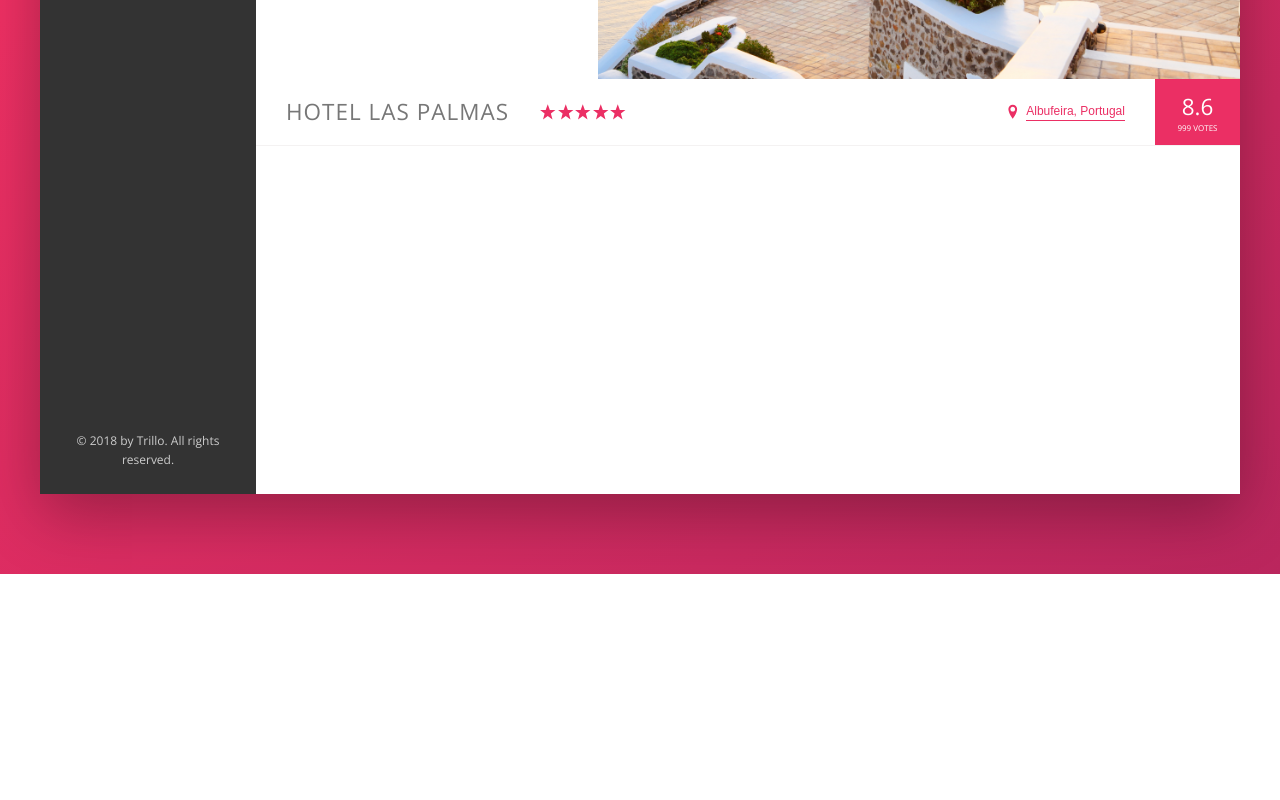
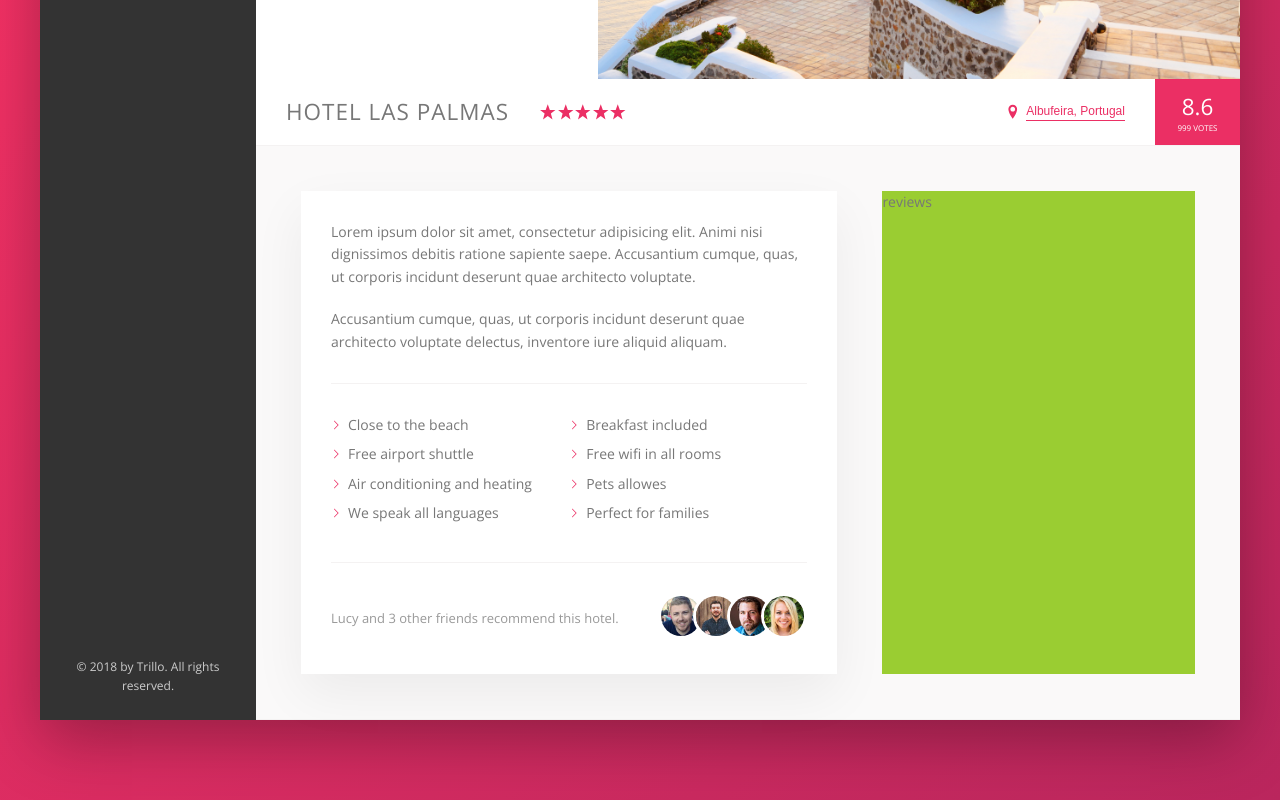
Before and after one commit to ornias9/Trillo---flexbox-project, a website: page index.html in a window 1280 px wide. Shown: the part 456-1256 px from the top of the page. Before the commit the page ends 1030 px from the top, so only its background shows below. Drawn offline with nearby package versions, Linux system fonts and the light colour scheme.

Commit message:
complete description part of detail

```diff
--- a/img/text.txt
+++ b/img/text.txt
@@ -1,6 +1,7 @@
 DESCRIPTION TEXT
 
-Lorem ipsum dolor sit amet, consectetur adipisicing elit. Animi nisi dignissimos debitis ratione sapiente saepe. Accusantium cumque, quas, ut corporis incidunt deserunt quae architecto voluptate.
+Lorem ipsum dolor sit amet, consectetur adipisicing elit. Animi nisi dignissimos debitis ratione sapiente saepe.
+ Accusantium cumque, quas, ut corporis incidunt deserunt quae architecto voluptate.
 
 Accusantium cumque, quas, ut corporis incidunt deserunt quae architecto voluptate delectus, inventore iure aliquid aliquam.
 
--- a/index.html
+++ b/index.html
@@ -135,6 +135,46 @@
                         <div class="overview__rating-count">999 votes</div>
                     </div>
                 </div>
+
+                <div class="detail">
+                    <div class="description">
+                        <p class="paragraph">
+                            Lorem ipsum dolor sit amet, consectetur adipisicing elit. Animi nisi dignissimos
+                             debitis ratione sapiente saepe. Accusantium cumque, quas, ut corporis incidunt
+                             deserunt quae architecto voluptate.
+                        </p>
+                        <p class="paragraph">
+                            Accusantium cumque, quas, ut corporis incidunt deserunt quae architecto voluptate
+                            delectus, inventore iure aliquid aliquam.
+                        </p>
+
+                        <ul class="list">
+                            <li class="list__item">Close to the beach</li>
+                            <li class="list__item">Breakfast included</li>
+                            <li class="list__item">Free airport shuttle</li>
+                            <li class="list__item">Free wifi in all rooms</li>
+                            <li class="list__item">Air conditioning and heating</li>
+                            <li class="list__item">Pets allowes</li>
+                            <li class="list__item">We speak all languages</li>
+                            <li class="list__item">Perfect for families</li>
+                        </ul>
+                        <div class="recommend">
+                            <p class="recommend__count">
+                                Lucy and 3 other friends recommend this hotel.
+                            </p>
+                            <div class="recommend__friendss">
+                                <img src="img/user-3.jpg" alt="friend-3" class="recommend__photo">
+                                <img src="img/user-4.jpg" alt="friend-4" class="recommend__photo">
+                                <img src="img/user-5.jpg" alt="friend-5" class="recommend__photo">
+                                <img src="img/user-6.jpg" alt="friend 6" class="recommend__photo">
+                            </div>
+                        </div>
+                    </div>
+
+                    <div class="user-reviews">
+                        reviews
+                    </div>
+                </div>
             </main>
         </div>
     </div>
--- a/sass/_base.scss
+++ b/sass/_base.scss
@@ -31,6 +31,9 @@ Grey dark 3: #999
     --grey-dark-3: #999;
 
     --shadow-dark: 0 2rem 6rem rgba(0, 0, 0,.3);
+    --shadow-light: 0 2rem 5rem rgba(0, 0, 0, .06);
+    --line: 1px solid var(--grey-light-2);
+
 }
 
 *,
--- a/sass/_components.scss
+++ b/sass/_components.scss
@@ -219,7 +219,7 @@
 .overview {
     display: flex;
     align-items: center;
-    border-bottom: 1px solid var(--grey-light-2);
+    border-bottom: var(--line);
 
 
     &__heading {
@@ -318,3 +318,85 @@
         box-shadow: none;
     }
 }
+
+
+/////////////////////////////////////
+// PARAGRAPH
+
+.paragraph:not(:last-of-type) {                                 // last child is not .paragraph so last-of-type instead of last-child
+    margin-bottom: 2rem;
+}
+
+
+
+
+/////////////////////////////////////
+// LIST
+
+.list {
+    list-style: none;
+    margin: 3rem 0;
+    padding: 3rem 0;
+    border-top: var(--line);
+    border-bottom: var(--line);
+
+    display: flex;
+    flex-wrap: wrap;
+
+    &__item {
+        flex: 0 0 50%;
+        margin-bottom: .7rem;
+    }
+
+    &__item::before {
+        content: '';
+        display: inline-block;
+        height: 1rem;
+        width: 1rem;
+        margin-right: .7rem;
+
+        //older browsers
+        // background-image: url(../img/chevron-thin-right.svg);
+        // background-size: cover;
+
+        //New browsers - masks
+        background-color: var(--primary);
+        -webkit-mask-image: url(../img/chevron-thin-right.svg);
+        mask-image: url(../img/chevron-thin-right.svg);
+        -webkit-mask-size: cover;
+        mask-size: cover;
+    }
+}
+
+
+/////////////////////////////////////
+// RECOMMEND
+
+.recommend {
+    font-size: 1.3rem;
+    color: var(--grey-dark-3);
+
+    display: flex;
+    align-items: center;
+
+
+    &__count {
+        margin-right: auto;
+    }
+
+    &__friends {
+
+    }
+
+    &__photo {
+        box-sizing: content-box;
+        height: 4rem;
+        width: 4rem;
+        border-radius: 50%;
+        border: 3px solid #fff;
+
+        &:not(:last-child) {
+            margin-right: -1.5rem;
+        }
+    }
+}
--- a/sass/_layout.scss
+++ b/sass/_layout.scss
@@ -11,7 +11,7 @@
     height: 7rem;
     font-size: 1.4rem;
     background-color: #fff;
-    border-bottom: 1px solid var(--grey-light-2);
+    border-bottom: var(--line);
 
     display: flex;
     justify-content: space-between;
@@ -34,9 +34,27 @@
 
 .hotel-view {
     background-color: #fff;
-
-    //test
-    height: 80rem;
-
     flex: 1;
 }
+
+.detail {
+    display: flex;
+    padding: 4.5rem;
+    font-size: 1.4rem;
+
+    background-color: var(--grey-light-1);
+    border-bottom: var(--line);
+}
+
+.description {
+    background-color: #fff;
+    box-shadow: var(--shadow-light);
+    padding: 3rem;
+    flex: 0 0 60%;
+    margin-right: 4.5rem;
+}
+
+.user-reviews {
+    background-color: yellowgreen;
+    flex: 1;
+}
```
Also changed, not shown: css/style.css.
